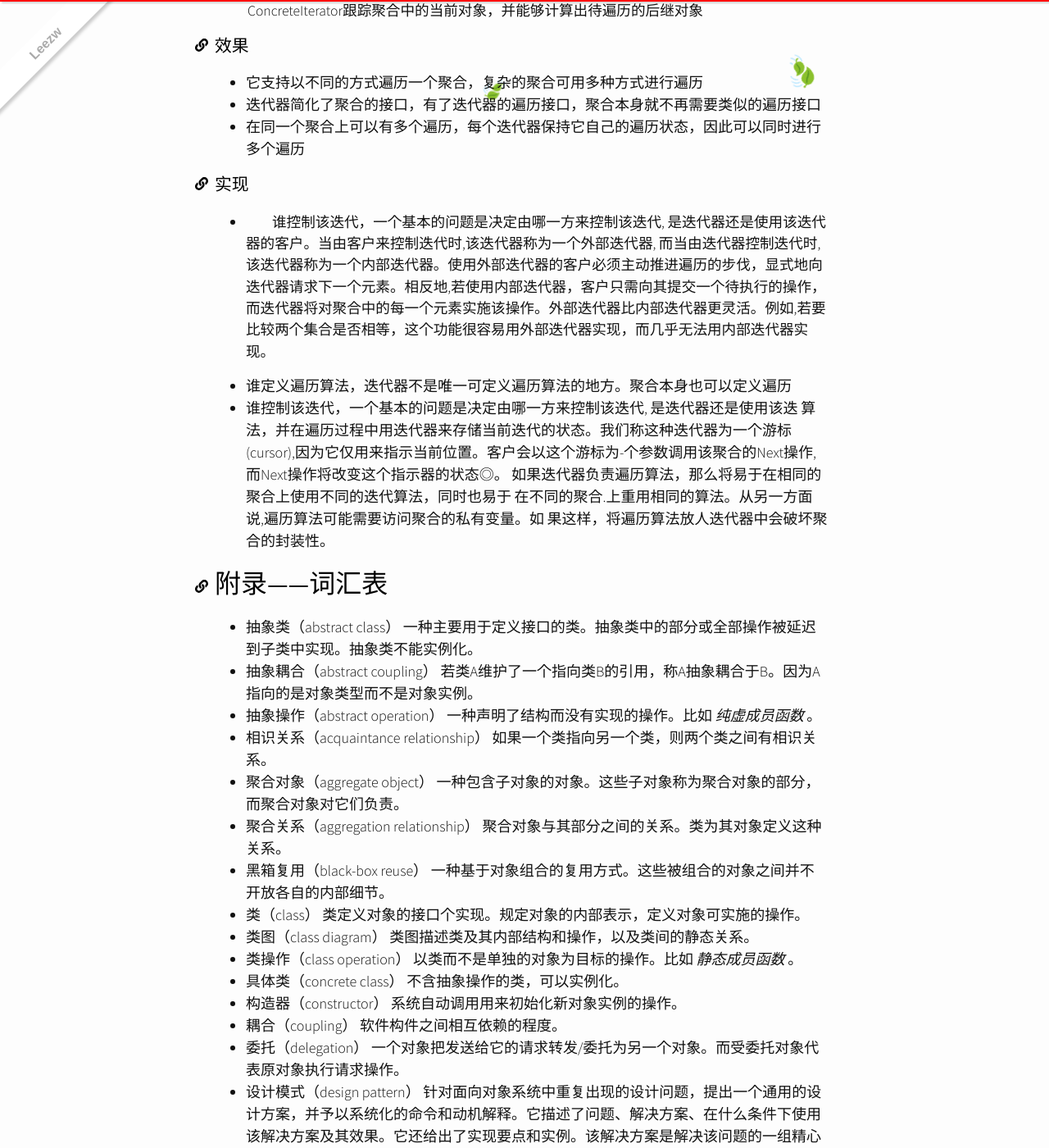
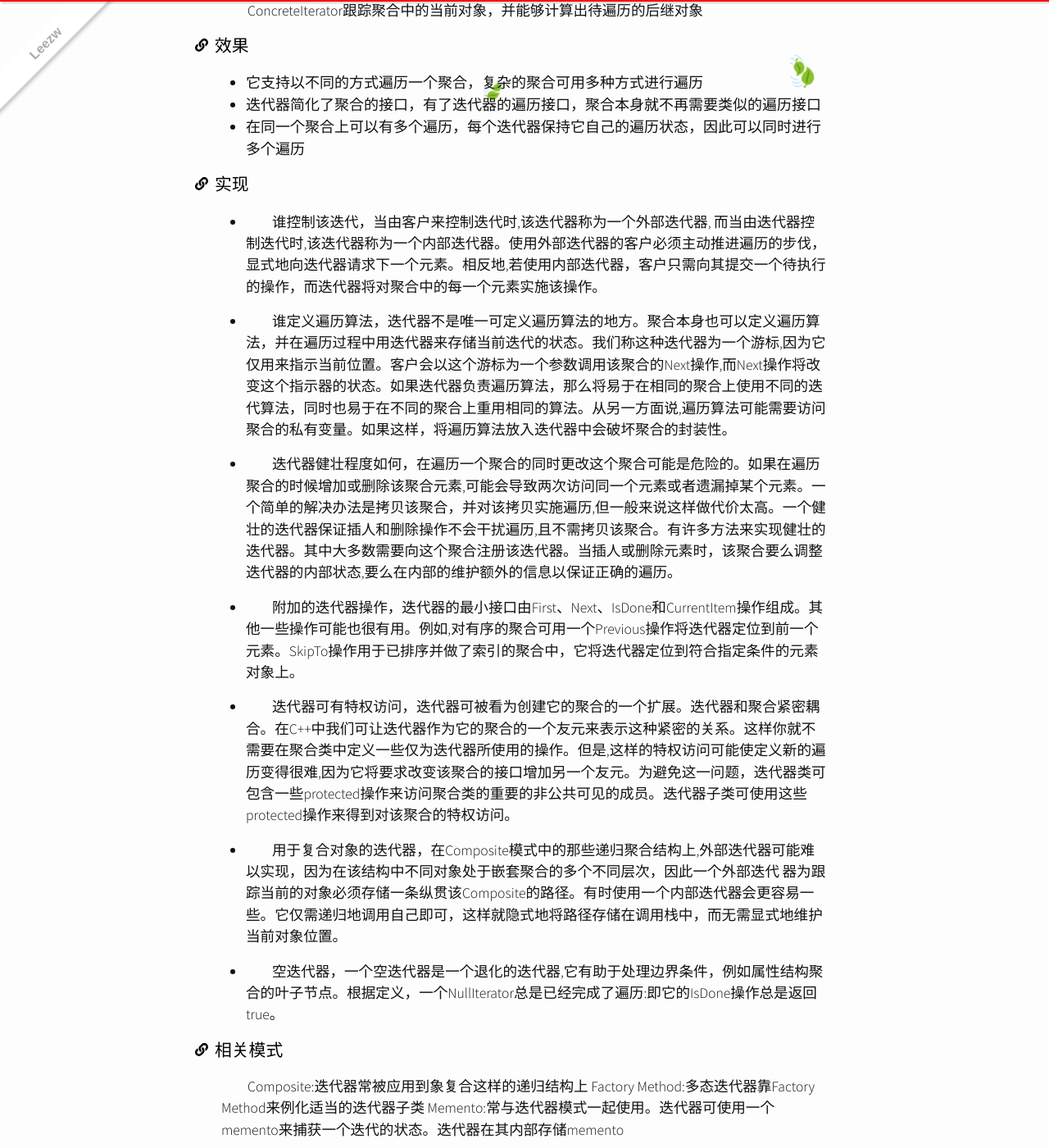
Before and after one commit to quantum-li/quantum-li.github.io, a Jekyll site: the page built from _posts/2020-05-15-design-patterns-elements-of-reusable-object-oriented-software.md, in a window 1280 px wide and 1400 px high, scrolled down 14436 px. Shown: the whole window at 82% size. Built offline with Jekyll 4.4.1, drawn with Linux system fonts in a browser that asks for light colours; nearby versions of some CDN libraries; comment, search, counter and statistics services are not loaded; some of the changed text lies outside the part shown.

Commit message:
Update 2020-05-15-design-patterns-elements-of-reusable-object-oriented-software.md

```diff
--- a/_posts/2020-05-15-design-patterns-elements-of-reusable-object-oriented-software.md
+++ b/_posts/2020-05-15-design-patterns-elements-of-reusable-object-oriented-software.md
@@ -369,20 +369,32 @@ ConcreteIterator跟踪聚合中的当前对象，并能够计算出待遍历的
 
 ### 实现
 
-+ 谁控制该迭代，一个基本的问题是决定由哪一方来控制该迭代, 是迭代器还是使用该迭代器的客户。当由客户来控制迭代时,该迭代器称为一个外部迭代器, 而当由迭代器控制迭代时,该迭代器称为一个内部迭代器。使用外部迭代器的客户必须主动推进遍历的步伐，显式地向迭代器请求下一个元素。相反地,若使用内部迭代器，客户只需向其提交一个待执行的操作，而迭代器将对聚合中的每一个元素实施该操作。外部迭代器比内部迭代器更灵活。例如,若要比较两个集合是否相等，这个功能很容易用外部迭代器实现，而几乎无法用内部迭代器实现。
++ 谁控制该迭代，当由客户来控制迭代时,该迭代器称为一个外部迭代器, 而当由迭代器控制迭代时,该迭代器称为一个内部迭代器。使用外部迭代器的客户必须主动推进遍历的步伐，显式地向迭代器请求下一个元素。相反地,若使用内部迭代器，客户只需向其提交一个待执行的操作，而迭代器将对聚合中的每一个元素实施该操作。
 
-+ 谁定义遍历算法，迭代器不是唯一可定义遍历算法的地方。聚合本身也可以定义遍历
-+ 谁控制该迭代，一个基本的问题是决定由哪一方来控制该迭代, 是迭代器还是使用该迭
-算法，并在遍历过程中用迭代器来存储当前迭代的状态。我们称这种迭代器为一个游标
-(cursor),因为它仅用来指示当前位置。客户会以这个游标为-个参数调用该聚合的Next操作,
-而Next操作将改变这个指示器的状态◎。
-如果迭代器负责遍历算法，那么将易于在相同的聚合上使用不同的迭代算法，同时也易于
-在不同的聚合.上重用相同的算法。从另一方面说,遍历算法可能需要访问聚合的私有变量。如
-果这样，将遍历算法放人迭代器中会破坏聚合的封装性。
++ 谁定义遍历算法，迭代器不是唯一可定义遍历算法的地方。聚合本身也可以定义遍历算法，并在遍历过程中用迭代器来存储当前迭代的状态。我们称这种迭代器为一个游标,因为它仅用来指示当前位置。客户会以这个游标为一个参数调用该聚合的Next操作,而Next操作将改变这个指示器的状态。如果迭代器负责遍历算法，那么将易于在相同的聚合上使用不同的迭代算法，同时也易于在不同的聚合上重用相同的算法。从另一方面说,遍历算法可能需要访问聚合的私有变量。如果这样，将遍历算法放入迭代器中会破坏聚合的封装性。
 
++ 迭代器健壮程度如何，在遍历一个聚合的同时更改这个聚合可能是危险的。如果在遍历聚合的时候增加或删除该聚合元素,可能会导致两次访问同一个元素或者遗漏掉某个元素。一个简单的解决办法是拷贝该聚合，并对该拷贝实施遍历,但一般来说这样做代价太高。一个健壮的迭代器保证插人和删除操作不会干扰遍历,且不需拷贝该聚合。有许多方法来实现健壮的迭代器。其中大多数需要向这个聚合注册该迭代器。当插人或删除元素时，该聚合要么调整迭代器的内部状态,要么在内部的维护额外的信息以保证正确的遍历。
 
++ 附加的迭代器操作，迭代器的最小接口由First、Next、IsDone和CurrentItem操作组成。其他一些操作可能也很有用。例如,对有序的聚合可用一个Previous操作将迭代器定位到前一个元素。SkipTo操作用于已排序并做了索引的聚合中，它将迭代器定位到符合指定条件的元素对象上。
 
++ 迭代器可有特权访问，迭代器可被看为创建它的聚合的一个扩展。迭代器和聚合紧密耦合。在C++中我们可让迭代器作为它的聚合的一个友元来表示这种紧密的关系。这样你就不需要在聚合类中定义一些仅为迭代器所使用的操作。但是,这样的特权访问可能使定义新的遍历变得很难,因为它将要求改变该聚合的接口增加另一个友元。为避免这一问题，迭代器类可包含一些protected操作来访问聚合类的重要的非公共可见的成员。迭代器子类可使用这些protected操作来得到对该聚合的特权访问。
 
++ 用于复合对象的迭代器，在Composite模式中的那些递归聚合结构上,外部迭代器可能难以实现，因为在该结构中不同对象处于嵌套聚合的多个不同层次，因此一个外部迭代
+器为跟踪当前的对象必须存储一条纵贯该Composite的路径。有时使用一个内部迭代器会更容易一些。它仅需递归地调用自己即可，这样就隐式地将路径存储在调用栈中，而无需显式地维护当前对象位置。
+
++ 空迭代器，一个空迭代器是一个退化的迭代器,它有助于处理边界条件，例如属性结构聚合的叶子节点。根据定义，一个NullIterator总是已经完成了遍历:即它的IsDone操作总是返回true。
+
+### 相关模式
+
+Composite:迭代器常被应用到象复合这样的递归结构上
+Factory Method:多态迭代器靠Factory Method来例化适当的迭代器子类
+Memento:常与迭代器模式一起使用。迭代器可使用一个memento来捕获一个迭代的状态。迭代器在其内部存储memento
+
+## MEDIATOR(中介者)——对象行为型模式
+
+### 意图
+
+用一个中介对象来封装一系列的对象交互。中介者使各对象不需要显式地相互引用，从而使其耦合松散，而且可以独立地改变它们之间的交互。
 
 
 
```
